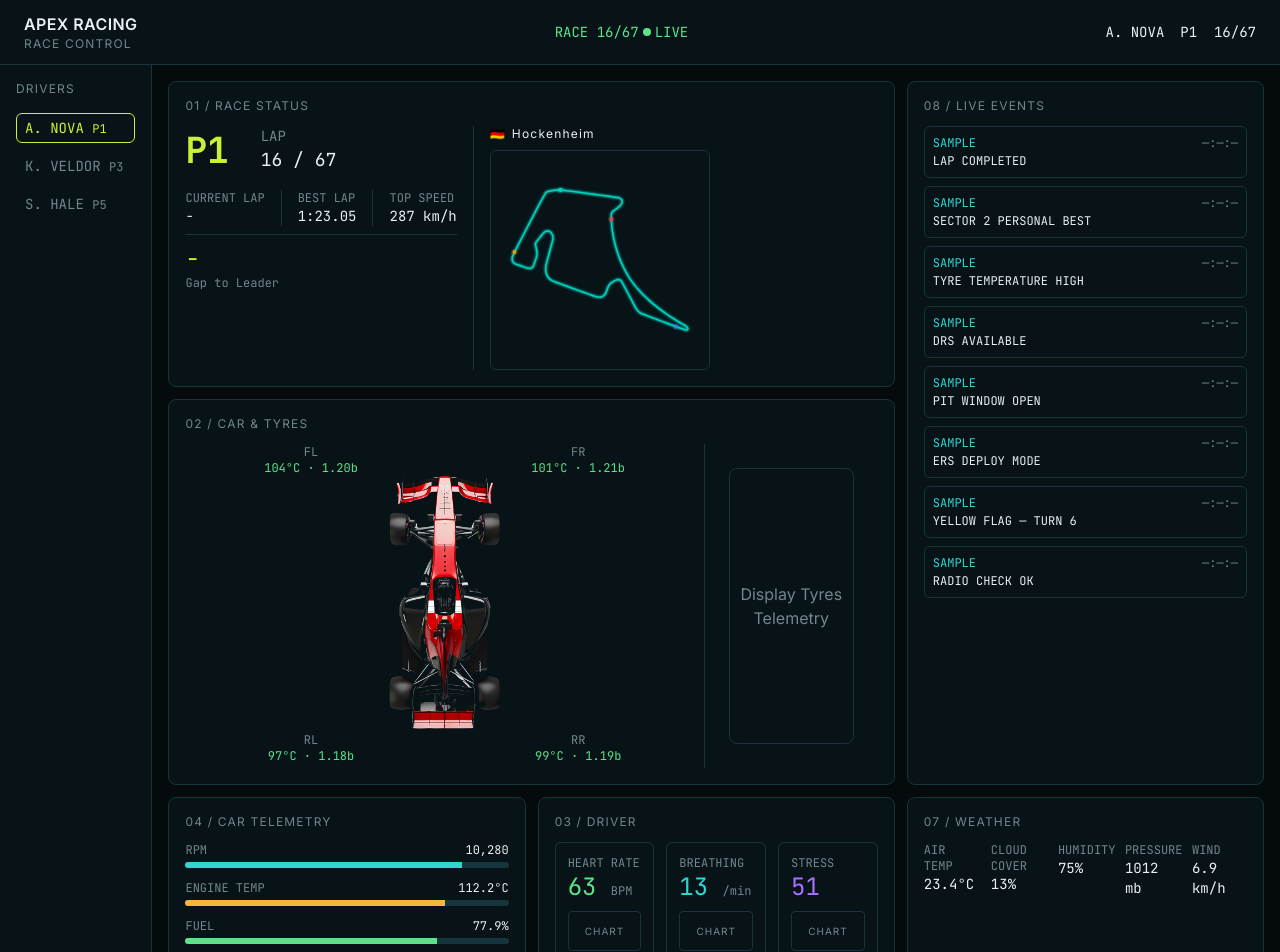
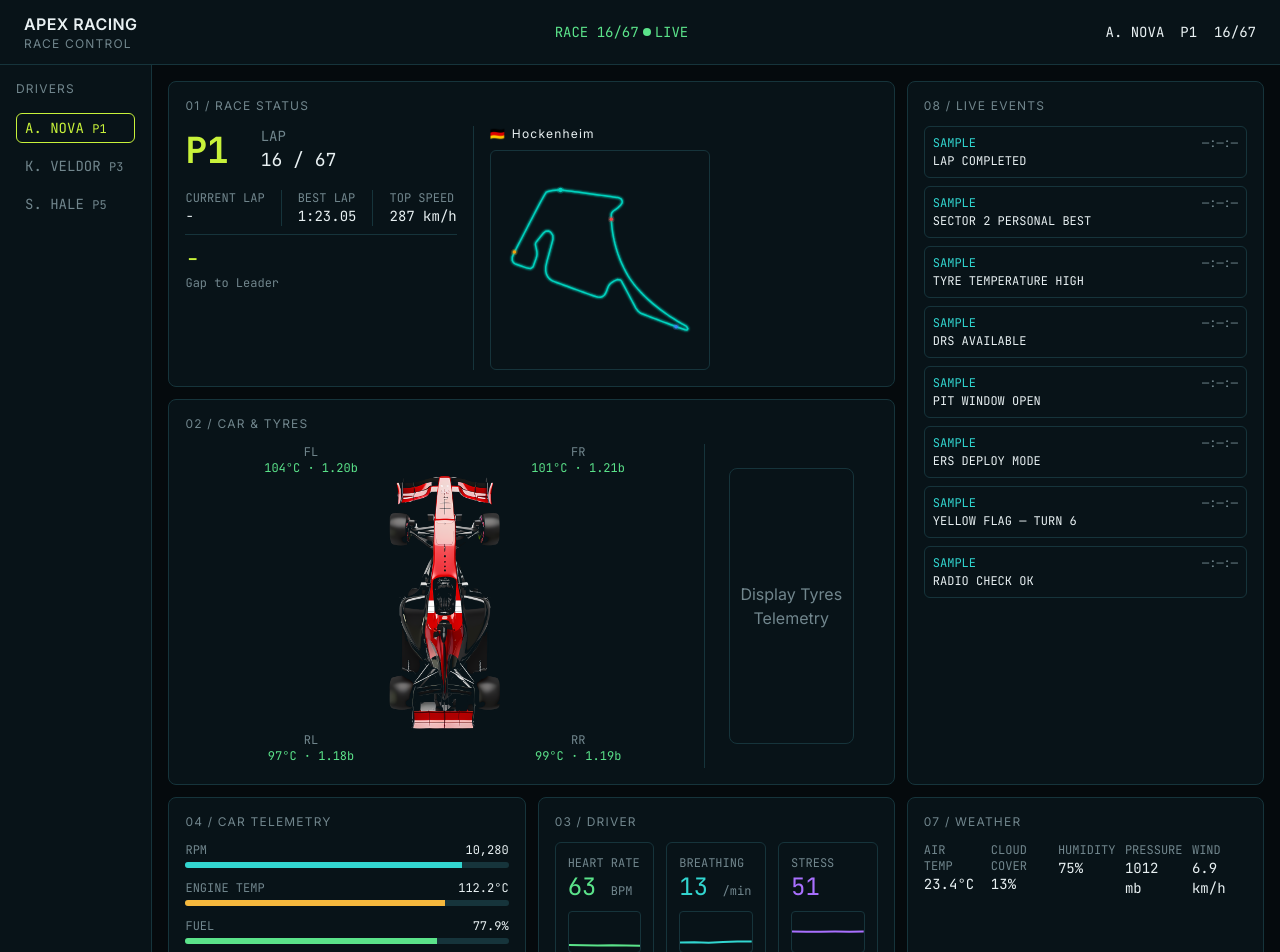
Before and after one commit to Debasree97/Apex-Race-Control, a React (Vite) app: page / in a window 1280 px wide. Shown: the top 952 px of the page. Built offline with nearby package versions, Linux system fonts and the light colour scheme.

Commit message:
driver telemetry modification done

```diff
--- a/src/components/car/CarTyresPanel.tsx
+++ b/src/components/car/CarTyresPanel.tsx
@@ -109,25 +109,25 @@ export function CarTyresPanel() {
                     <span className="text-text-primary uppercase tracking-widest">
                       {tyreLabels[selected]} TYRE
                     </span>
-                    <span className={`${tyreStatusText[status]} lg:text-2xl`}>
+                    <span className={`${tyreStatusText[status]} lg:text-lg`}>
                       {tyreStatusLabel[status]}
                     </span>
                   </div>
                   <div className="flex lg:flex-col items-center justify-between">
                     <span className="text-text-secondary">TEMP</span>
-                    <span className={`${tyreStatusText[status]}  lg:text-2xl`}>
+                    <span className={`${tyreStatusText[status]}  lg:text-lg`}>
                       {tyres[selected].tempC.toFixed(1)}°C{" "}
                     </span>
                   </div>
                   <div className="flex lg:flex-col items-center justify-between mt-1">
                     <span className="text-text-secondary">PRESS</span>
-                    <span className="text-text-primary  lg:text-2xl">
+                    <span className="text-text-primary  lg:text-lg">
                       {tyres[selected].pressureBar.toFixed(2)} bar
                     </span>
                   </div>
                   <div className="flex lg:flex-col items-center justify-between mt-1">
                     <span className="text-text-secondary">BRAKE</span>
-                    <span className="text-text-primary  lg:text-2xl">
+                    <span className="text-text-primary  lg:text-lg">
                       {brakes[selected].tempC.toFixed(0)}°C
                     </span>
                   </div>
--- a/src/components/driver/DriverTelemetryPanel.tsx
+++ b/src/components/driver/DriverTelemetryPanel.tsx
@@ -1,9 +1,15 @@
 import { useRace } from "../../context/RaceContext";
+import { useRollingHistory } from "../../hooks/useRollingHistory";
+import { Sparkline } from "./Sparkline";
 
 export function DriverTelemetryPanel() {
   const { simState, activeDriverId } = useRace();
   const { heartRateBpm, breathsPerMin, stress } =
     simState.drivers[activeDriverId];
+
+  const heartRateHistory = useRollingHistory(heartRateBpm);
+  const breathsHistory = useRollingHistory(breathsPerMin);
+  const stressHistory = useRollingHistory(stress);
 
   return (
     <section className="bg-surface border border-border rounded-lg p-4 [grid-area:driver]">
@@ -18,8 +24,13 @@ export function DriverTelemetryPanel() {
             {Math.round(heartRateBpm)}{" "}
             <span className="text-xs text-text-secondary">BPM</span>
           </p>
-          <div className="mt-2 h-10 border border-border rounded flex items-center justify-center text-text-secondary text-[10px] uppercase tracking-widest">
-            chart
+          <div className="mt-2 border border-border rounded-sm">
+            <Sparkline
+              data={heartRateHistory}
+              min={45}
+              max={160}
+              colorClass="stroke-success"
+            />
           </div>
         </div>
 
@@ -29,8 +40,13 @@ export function DriverTelemetryPanel() {
             {Math.round(breathsPerMin)}{" "}
             <span className="text-xs text-text-secondary">/min</span>
           </p>
-          <div className="mt-2 h-10 border border-border rounded flex items-center justify-center text-text-secondary text-[10px] uppercase tracking-widest">
-            chart
+          <div className="mt-2 border border-border rounded-sm">
+            <Sparkline
+              data={breathsHistory}
+              min={8}
+              max={25}
+              colorClass="stroke-telemetry-cyan"
+            />
           </div>
         </div>
 
@@ -39,8 +55,13 @@ export function DriverTelemetryPanel() {
           <p className="text-stress-purple text-2xl font-mono">
             {Math.round(stress)}
           </p>
-          <div className="mt-2 h-10 border border-border rounded flex items-center justify-center text-text-secondary text-[10px] uppercase tracking-widest">
-            chart
+          <div className="mt-2 border border-border rounded-sm">
+            <Sparkline
+              data={stressHistory}
+              min={0}
+              max={100}
+              colorClass="stroke-stress-purple"
+            />
           </div>
         </div>
       </div>
--- /dev/null
+++ b/src/components/driver/Sparkline.tsx
@@ -0,0 +1,30 @@
+import type { SparklineProps } from "../../types";
+
+export function Sparkline({ data, min, max, colorClass }: SparklineProps) {
+  if (data.length < 2)
+    return <svg viewBox="0 0 100 40" className="w-full h-10" />;
+
+  const points = data
+    .map((value, i) => {
+      const x = (i / (data.length - 1)) * 100;
+      const clamped = Math.max(min, Math.min(max, value));
+      const y = 40 - ((clamped - min) / (max - min)) * 40;
+      return `${x},${y}`;
+    })
+    .join(" ");
+
+  return (
+    <svg
+      viewBox="0 0 100 40"
+      preserveAspectRatio="none"
+      className="w-full h-10"
+    >
+      <polyline
+        points={points}
+        fill="none"
+        strokeWidth="2"
+        className={colorClass}
+      />
+    </svg>
+  );
+}
--- /dev/null
+++ b/src/hooks/useRollingHistory.tsx
@@ -0,0 +1,17 @@
+import { useState } from "react";
+
+export function useRollingHistory(value: number, windowSize = 30) {
+  const [prevValue, setPrevValue] = useState(value);
+  const [history, setHistory] = useState<number[]>(() => [value]);
+
+  if (value !== prevValue) {
+    setPrevValue(value);
+    setHistory((prev) => {
+      const next = [...prev, value];
+      if (next.length > windowSize) next.shift();
+      return next;
+    });
+  }
+
+  return history;
+}
```
Also changed, not shown: src/types.tsx (+8 -0 lines).
